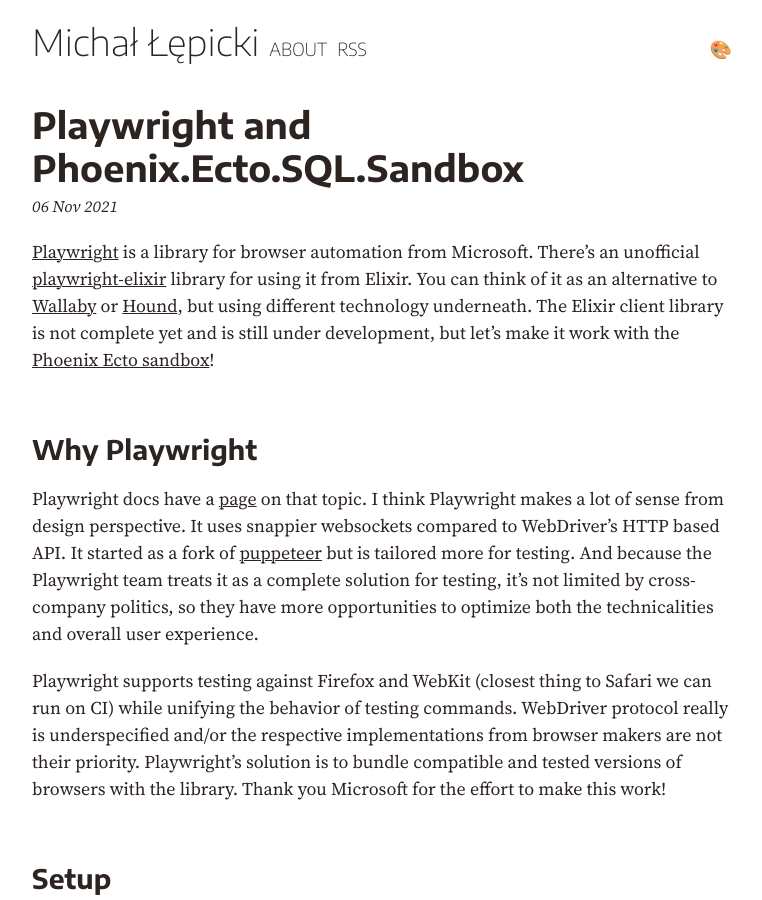
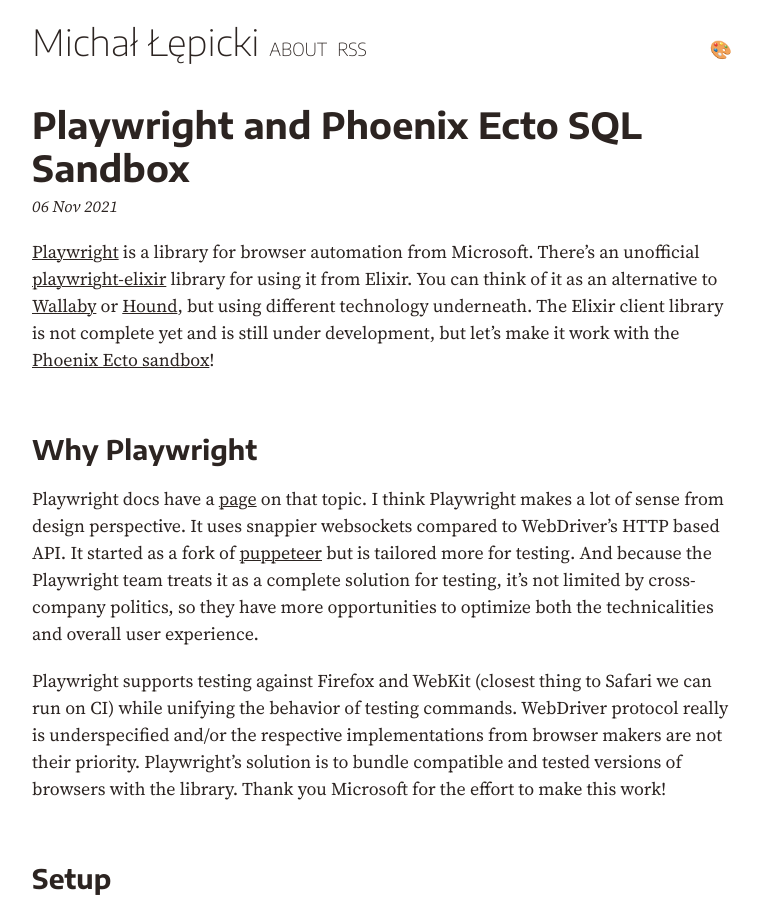
Before and after one commit to michallepicki/blog, a Jekyll site: the page built from _posts/2021-11-06-playwright-and-phoenix-ecto-sql-sandbox.md, in a window 1280 px wide and 900 px high. Shown: the whole window, without its empty margins (258-1020 px from the left). Built offline with Jekyll 4.4.1, drawn with Linux system fonts in a browser that asks for light colours.

Commit message:
spaces because mobile

```diff
--- a/_posts/2021-11-06-playwright-and-phoenix-ecto-sql-sandbox.md
+++ b/_posts/2021-11-06-playwright-and-phoenix-ecto-sql-sandbox.md
@@ -1,5 +1,5 @@
 ---
-title: Playwright and Phoenix.Ecto.SQL.Sandbox
+title: Playwright and Phoenix Ecto SQL Sandbox
 hidden: false
 # edit_date:
 ---
```
